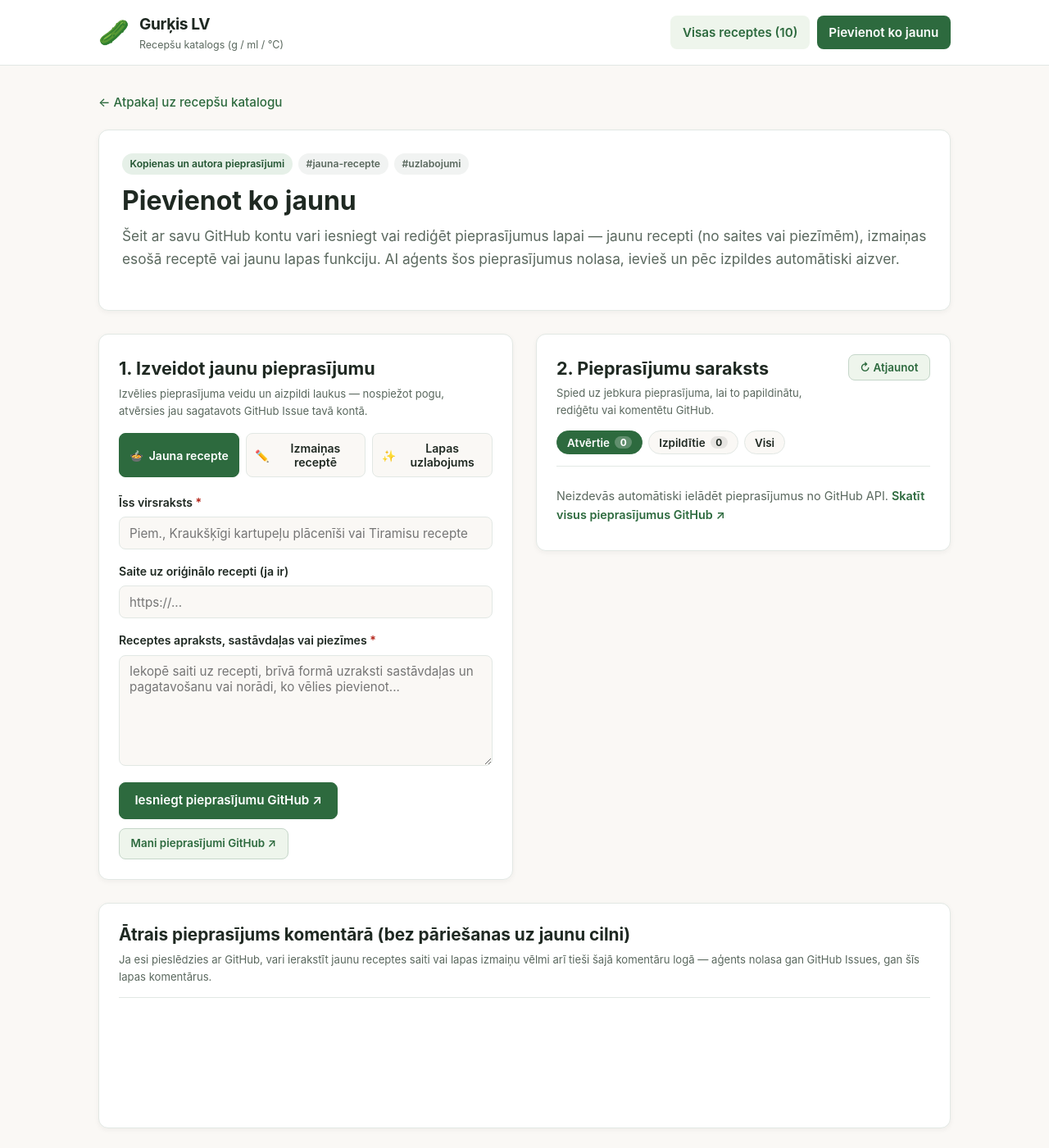
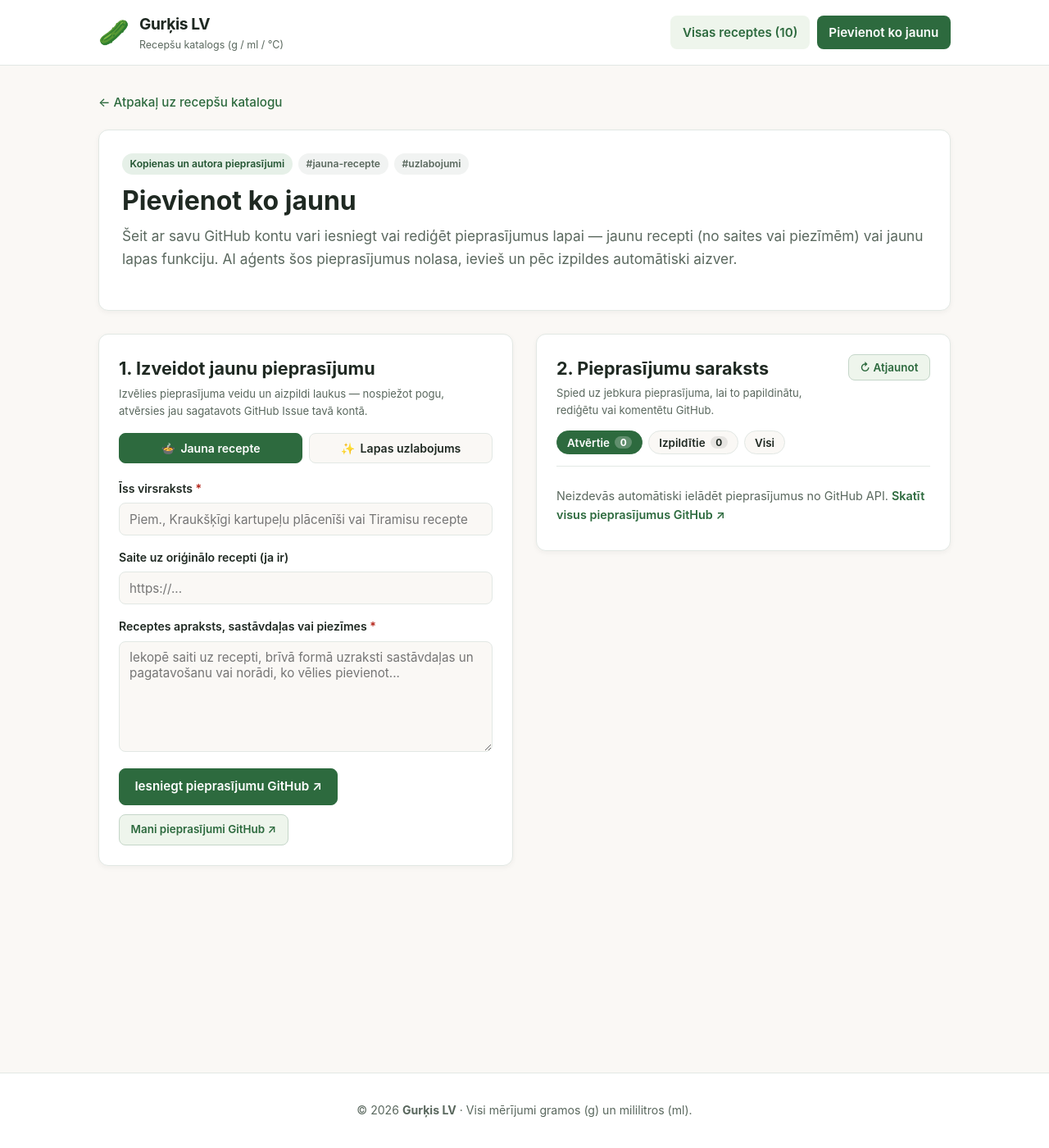
Before and after one commit to HermanisV/gurkis.lv, a Jekyll site: the page built from pievienot.html, in a window 1280 px wide and 1400 px high. Shown: the whole window at 82% size. Built offline with Jekyll 4.4.1, drawn with Linux system fonts in a browser that asks for light colours; comment, search, counter and statistics services are not loaded.

Commit message:
fix: remove recipe update option and comment section from /pievienot/

```diff
--- a/assets/css/style.css
+++ b/assets/css/style.css
@@ -1291,7 +1291,7 @@ body {
 
 .request-type-selector {
   display: grid;
-  grid-template-columns: repeat(3, 1fr);
+  grid-template-columns: repeat(2, 1fr);
   gap: 0.5rem;
   margin-bottom: 1.25rem;
 }
--- a/assets/js/search.js
+++ b/assets/js/search.js
@@ -1492,8 +1492,6 @@
   if (requestsRoot) {
     const repo = requestsRoot.dataset.repo || "HermanisV/gurkis.lv";
     const typeBtns = Array.from(requestsRoot.querySelectorAll(".request-type-btn"));
-    const recipeSelectGroup = document.getElementById("request-recipe-select-group");
-    const targetRecipeSelect = document.getElementById("request-target-recipe");
     const titleInput = document.getElementById("request-title-input");
     const urlGroup = document.getElementById("request-url-group");
     const sourceUrlInput = document.getElementById("request-source-url");
@@ -1521,15 +1519,6 @@
         bodyLabelText: "Receptes apraksts, sastāvdaļas vai piezīmes *",
         bodyPlaceholder:
           "Iekopē saiti uz recepti, brīvā formā uzraksti sastāvdaļas un pagatavošanu vai norādi, ko vēlies pievienot..."
-      },
-      "recipe-update": {
-        prefix: "[Izmaiņas receptē]",
-        label: "pieprasijums,receptes-izmainas",
-        badgeText: "✏️ Izmaiņas receptē",
-        titlePlaceholder: "Piem., Samazināt etiķa daudzumu vai precizēt cepšanas laiku",
-        bodyLabelText: "Ko vēlies mainīt vai uzlabot šajā receptē? *",
-        bodyPlaceholder:
-          "Apraksti izmaiņas sastāvdaļu daudzumos, gatavošanas soļos vai padomos..."
       },
       "site-change": {
         prefix: "[Lapas uzlabojums]",
@@ -1561,29 +1550,13 @@
       const rawTitle = (titleInput && titleInput.value.trim()) || "";
       const rawUrl = (sourceUrlInput && sourceUrlInput.value.trim()) || "";
       const rawBody = (bodyInput && bodyInput.value.trim()) || "";
-      const selectedSlug = (targetRecipeSelect && targetRecipeSelect.value) || "";
-      const selectedOpt =
-        targetRecipeSelect &&
-        targetRecipeSelect.selectedOptions &&
-        targetRecipeSelect.selectedOptions[0];
-      const selectedRecipeTitle =
-        (selectedOpt && selectedOpt.dataset && selectedOpt.dataset.title) || selectedSlug;
-
-      let issueTitle = rawTitle
+
+      const issueTitle = rawTitle
         ? `${cfg.prefix} ${rawTitle}`
         : `${cfg.prefix} `;
-      if (activeType === "recipe-update" && selectedSlug && !rawTitle) {
-        issueTitle = `${cfg.prefix} ${selectedRecipeTitle} (${selectedSlug})`;
-      }
 
       const bodyParts = [];
       bodyParts.push(`### Pieprasījuma veids\n${cfg.badgeText}`);
-
-      if (activeType === "recipe-update" && selectedSlug) {
-        bodyParts.push(
-          `### Mērķa recepte\n- **Nosaukums:** ${selectedRecipeTitle}\n- **Fails:** \`_recipes/${selectedSlug}.md\`\n- **Saite:** \`/receptes/${selectedSlug}/\``
-        );
-      }
 
       if (activeType === "new-recipe" && rawUrl) {
         bodyParts.push(`### Oriģinālās receptes saite (URL)\n${rawUrl}`);
@@ -1613,9 +1586,6 @@
         btn.setAttribute("aria-checked", isCurrent ? "true" : "false");
       });
 
-      if (recipeSelectGroup) {
-        recipeSelectGroup.hidden = activeType !== "recipe-update";
-      }
       if (urlGroup) {
         urlGroup.hidden = activeType !== "new-recipe";
       }
@@ -1641,7 +1611,7 @@
       });
     });
 
-    [titleInput, sourceUrlInput, bodyInput, targetRecipeSelect].forEach((el) => {
+    [titleInput, sourceUrlInput, bodyInput].forEach((el) => {
       if (el) {
         el.addEventListener("input", updateGithubSubmitHref);
         el.addEventListener("change", updateGithubSubmitHref);
@@ -1663,13 +1633,6 @@
         return "🍲 Jauna recepte";
       }
       if (
-        labels.includes("receptes-izmainas") ||
-        title.includes("[izmaiņas receptē]") ||
-        title.includes("izmaiņas receptē")
-      ) {
-        return "✏️ Izmaiņas receptē";
-      }
-      if (
         labels.includes("lapas-uzlabojums") ||
         title.includes("[lapas uzlabojums]")
       ) {
@@ -1831,56 +1794,17 @@
 
           const author = (iss.user && iss.user.login) || "Autors";
           const title = String(iss.title || "");
-          const isRecipeUtterancesThread =
-            (author === "utterances-bot" || title.includes("receptes/")) &&
-            !title.includes("pievienot");
-          const isPievienotUtterancesThread =
-            (author === "utterances-bot" || title.startsWith("pievienot")) &&
-            title.includes("pievienot");
-
-          if (isPievienotUtterancesThread) {
-            if (iss.comments > 0 && iss.comments_url) {
-              try {
-                const cResp = await fetch(iss.comments_url, {
-                  headers: { Accept: "application/vnd.github+json" }
-                });
-                if (cResp.ok) {
-                  const cList = await cResp.json();
-                  if (Array.isArray(cList)) {
-                    cList.forEach((c) => {
-                      if (!c || !c.body) return;
-                      const firstLine = String(c.body).trim().split(/\r?\n/)[0];
-                      items.push({
-                        number: `${iss.number} (komentārs)`,
-                        state: iss.state || "open",
-                        title:
-                          firstLine.length > 70
-                            ? firstLine.slice(0, 70) + "…"
-                            : firstLine || "Ātrais komentāra pieprasījums",
-                        preview: String(c.body).trim(),
-                        categoryLabel: "💬 Komentāra pieprasījums",
-                        author: (c.user && c.user.login) || "Autors",
-                        created_at: c.created_at,
-                        url: c.html_url || iss.html_url
-                      });
-                    });
-                  }
-                }
-              } catch (_e) {
-                // Ignore comment fetch errors
-              }
-            }
-            continue;
-          }
-
-          if (isRecipeUtterancesThread) {
+          const isUtterancesThread =
+            author === "utterances-bot" || title.includes("receptes/");
+
+          if (isUtterancesThread) {
             continue;
           }
 
           items.push({
             number: iss.number,
             state: iss.state || "open",
-            title: title.replace(/^\[(Jauna recepte|Izmaiņas receptē|Lapas uzlabojums|Pieprasījums)\]\s*/i, "") || title,
+            title: title.replace(/^\[(Jauna recepte|Lapas uzlabojums|Pieprasījums)\]\s*/i, "") || title,
             preview: cleanBodyPreview(iss.body),
             categoryLabel: inferRequestCategoryLabel(iss),
             author: author,
--- a/pievienot.html
+++ b/pievienot.html
@@ -20,7 +20,7 @@ permalink: /pievienot/
     </div>
     <h1 class="recipe-title">Pievienot ko jaunu</h1>
     <p class="recipe-lead">
-      Šeit ar savu GitHub kontu vari iesniegt vai rediģēt pieprasījumus lapai — jaunu recepti (no saites vai piezīmēm), izmaiņas esošā receptē vai jaunu lapas funkciju. AI aģents šos pieprasījumus nolasa, ievieš un pēc izpildes automātiski aizver.
+      Šeit ar savu GitHub kontu vari iesniegt vai rediģēt pieprasījumus lapai — jaunu recepti (no saites vai piezīmēm) vai jaunu lapas funkciju. AI aģents šos pieprasījumus nolasa, ievieš un pēc izpildes automātiski aizver.
     </p>
   </header>
 
@@ -36,27 +36,12 @@ permalink: /pievienot/
         <button type="button" class="request-type-btn active" data-type="new-recipe" role="radio" aria-checked="true">
           <span aria-hidden="true">🍲</span> Jauna recepte
         </button>
-        <button type="button" class="request-type-btn" data-type="recipe-update" role="radio" aria-checked="false">
-          <span aria-hidden="true">✏️</span> Izmaiņas receptē
-        </button>
         <button type="button" class="request-type-btn" data-type="site-change" role="radio" aria-checked="false">
           <span aria-hidden="true">✨</span> Lapas uzlabojums
         </button>
       </div>
 
       <form id="github-request-form" class="request-form" novalidate>
-        <div class="request-field" id="request-recipe-select-group" hidden>
-          <label for="request-target-recipe" class="request-label">Kuru recepti vēlies mainīt?</label>
-          <select id="request-target-recipe" class="request-input">
-            <option value="">— Izvēlies recepti no kataloga —</option>
-            {% assign sorted_by_title = site.recipes | sort: "title" %}
-            {% for r in sorted_by_title %}
-              {% assign r_slug = r.path | split: "/" | last | remove: ".md" %}
-              <option value="{{ r_slug }}" data-title="{{ r.title | escape }}" data-url="{{ r.url | relative_url }}">{{ r.title }} ({{ r_slug }})</option>
-            {% endfor %}
-          </select>
-        </div>
-
         <div class="request-field">
           <label for="request-title-input" class="request-label">Īss virsraksts <span class="required-mark">*</span></label>
           <input
@@ -139,46 +124,4 @@ permalink: /pievienot/
       <div id="requests-board-list" class="requests-list" hidden></div>
     </section>
   </div>
-
-  {% if site.comments.enabled %}
-  <div class="recipe-extras">
-    <section class="recipe-comments-panel" aria-labelledby="quick-request-comments-heading">
-      <div class="comments-header">
-        <div>
-          <h2 id="quick-request-comments-heading">Ātrais pieprasījums komentārā (bez pāriešanas uz jaunu cilni)</h2>
-          <p class="panel-hint">Ja esi pieslēdzies ar GitHub, vari ierakstīt jaunu receptes saiti vai lapas izmaiņu vēlmi arī tieši šajā komentāru logā — aģents nolasa gan GitHub Issues, gan šīs lapas komentārus.</p>
-        </div>
-      </div>
-
-      <div class="comments-widget-container">
-        {% if site.comments.provider == "giscus" and site.comments.giscus_repo_id != "" %}
-          <script src="https://giscus.app/client.js"
-                  data-repo="{{ site.github_repo | default: 'HermanisV/gurkis.lv' }}"
-                  data-repo-id="{{ site.comments.giscus_repo_id }}"
-                  data-category="{{ site.comments.giscus_category | default: 'Receptes' }}"
-                  data-category-id="{{ site.comments.giscus_category_id }}"
-                  data-mapping="{{ site.comments.issue_term | default: 'pathname' }}"
-                  data-strict="0"
-                  data-reactions-enabled="1"
-                  data-emit-metadata="0"
-                  data-input-position="top"
-                  data-theme="{{ site.comments.theme | default: 'light' }}"
-                  data-lang="lv"
-                  crossorigin="anonymous"
-                  async>
-          </script>
-        {% else %}
-          <script src="https://utteranc.es/client.js"
-                  repo="{{ site.github_repo | default: 'HermanisV/gurkis.lv' }}"
-                  issue-term="{{ site.comments.issue_term | default: 'pathname' }}"
-                  label="pieprasijums"
-                  theme="{{ site.comments.theme | default: 'github-light' }}"
-                  crossorigin="anonymous"
-                  async>
-          </script>
-        {% endif %}
-      </div>
-    </section>
-  </div>
-  {% endif %}
 </div>
```
Also changed, not shown: other parts of pievienot.html (+1 -1 lines), AGENTS.md (+1 -1 lines), .agents/skills/maintain-site/SKILL.md, .agents/skills/process-requests/SKILL.md, .github/ISSUE_TEMPLATE/lapas-izmainas.yml, 1 other file.
